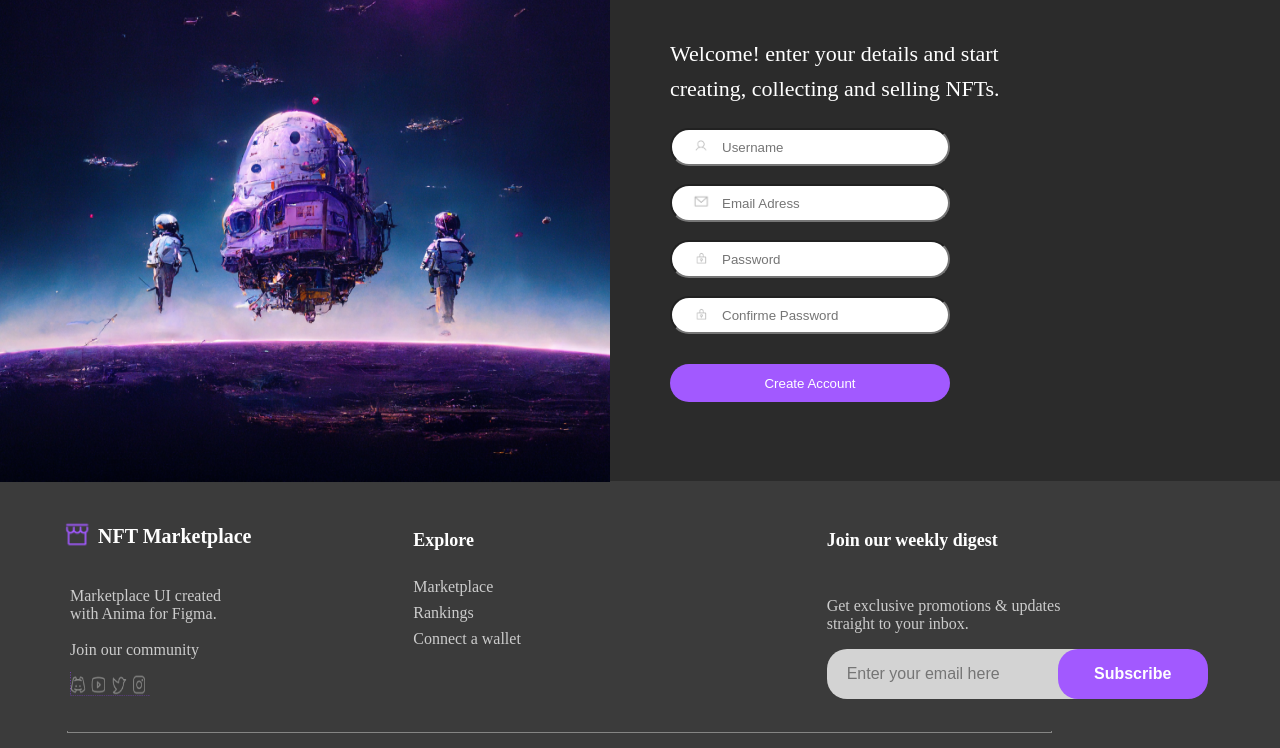
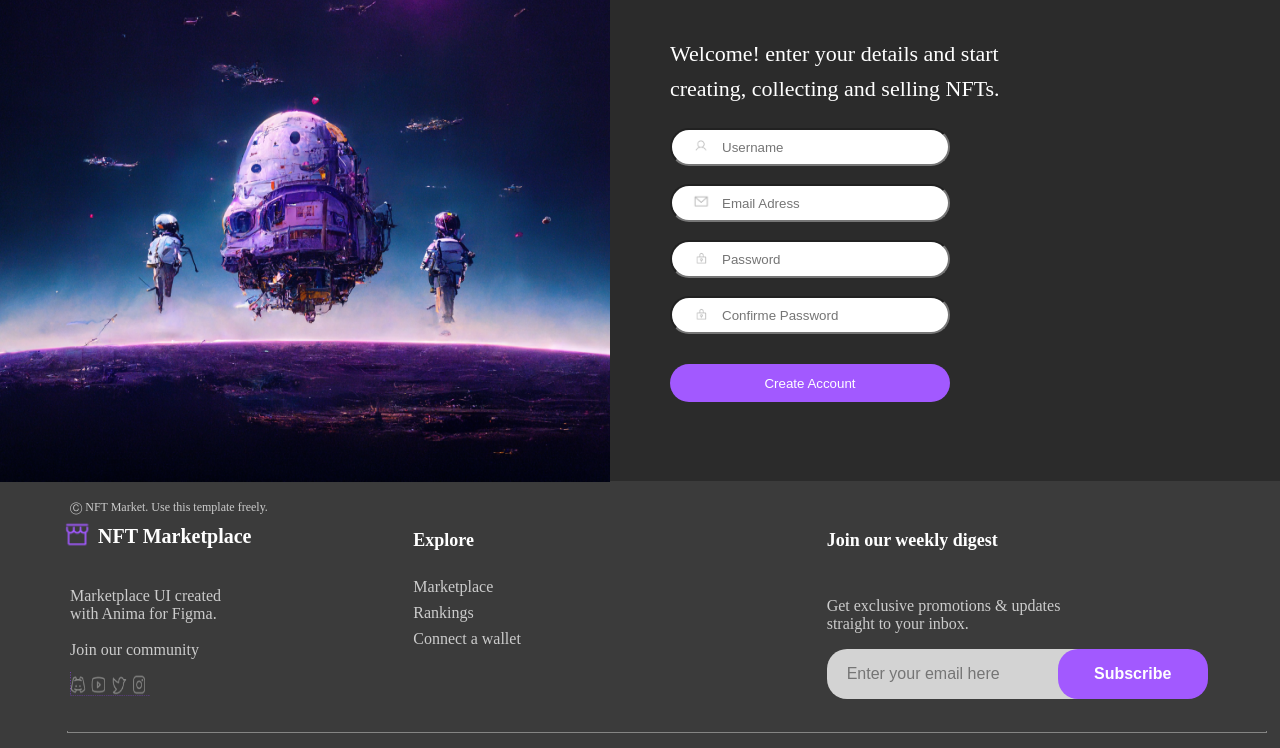
Before and after one commit to Likuna0122/Task19_NFT, a plain HTML site: page NFT.html in a window 1280 px wide. Shown: the part 204-952 px from the top of the page. Drawn offline with Linux system fonts and the light colour scheme; a web font is replaced by a local one.

Commit message:
Add files via upload

```diff
--- a/NFT_style.css
+++ b/NFT_style.css
@@ -345,7 +345,7 @@ button {
     bottom: 0;
 }
 .box9 {
-    width: 985px;
+    width: 1200px;
     height: 2px;
     margin-top: 250px;
     border: 1px solid #858584;
@@ -355,7 +355,6 @@ button {
     position: absolute;
 }
 .p2 {
-    margin-top: 270px;
     color: #CCC;
     font-family: FF1;
     font-weight: 400;
```
